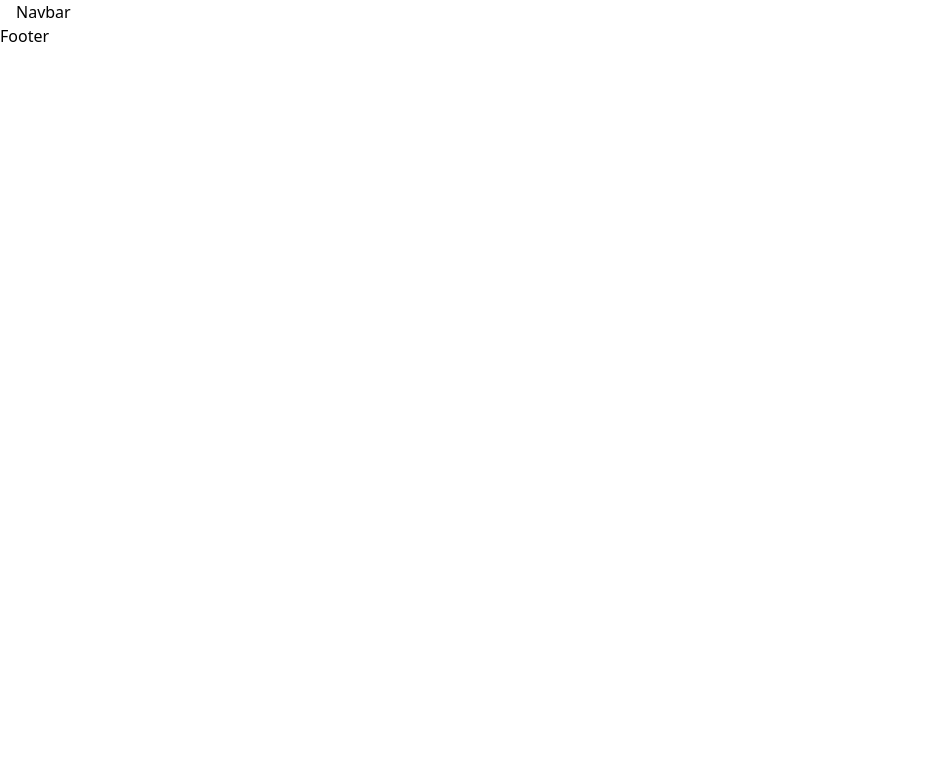
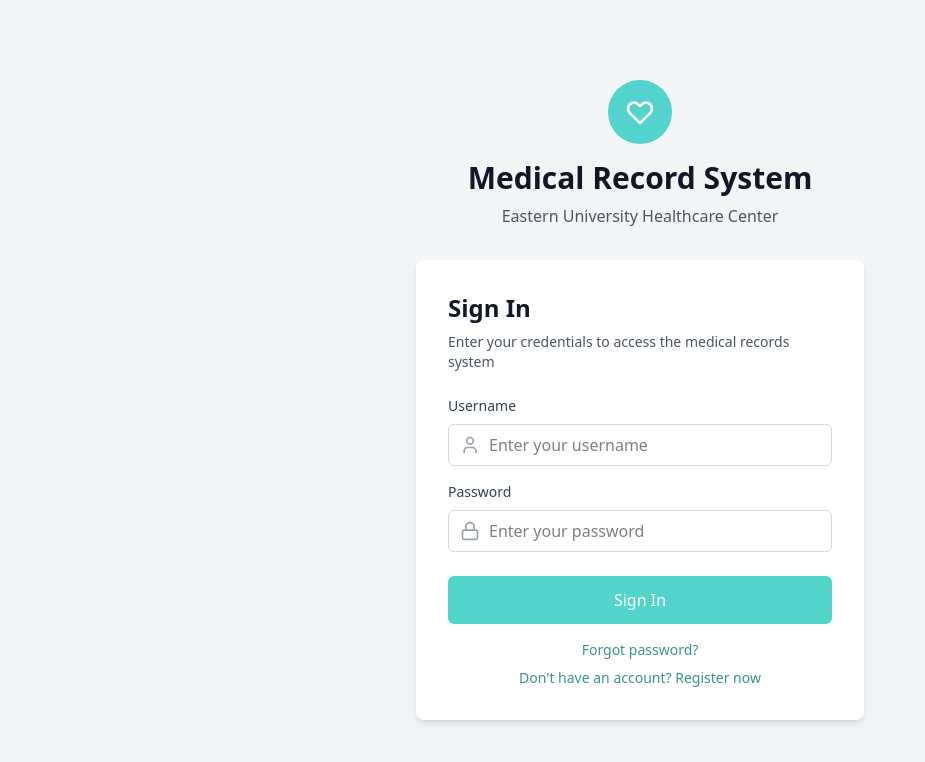
Before and after one commit to Community-Project-Group-01/PRMS, a React (Vite) app in the folder client/: page / in a window 1280 px wide. Shown: the top 762 px of the page, without its empty margins (0-925 px from the left). Built offline with nearby package versions, Linux system fonts and the light colour scheme.

Commit message:
Added local login changes before switching branches

```diff
--- a/client/package.json
+++ b/client/package.json
@@ -12,6 +12,7 @@
   "dependencies": {
     "@tailwindcss/vite": "^4.1.14",
     "axios": "^1.12.2",
+    "lucide-react": "^0.545.0",
     "react": "^19.1.1",
     "react-dom": "^19.1.1",
     "react-icons": "^5.5.0",
@@ -27,6 +28,6 @@
     "eslint-plugin-react-hooks": "^5.2.0",
     "eslint-plugin-react-refresh": "^0.4.20",
     "globals": "^16.4.0",
-    "vite": "^7.1.7"
+    "vite": "^7.1.9"
   }
 }
--- a/client/src/App.jsx
+++ b/client/src/App.jsx
@@ -1,16 +1,10 @@
-import React from "react";
-import Navbar from "./components/common/Navbar";
-import Footer from "./components/common/Footer";
+import Login from "./components/pages/Login";
 
-const App = () => {
+function App() {
   return (
-    <div>
-      <div className="max-w-7xl mx-auto px-4">
-        <Navbar />
-      </div>
-      <Footer />
+    <div className="App">
+      <Login />
     </div>
   );
-};
-
+}
 export default App;
--- /dev/null
+++ b/client/src/components/pages/Login.jsx
@@ -0,0 +1,128 @@
+import React, { useState } from 'react';
+import { Lock, User } from 'lucide-react';
+
+export default function Login() {
+  const [username, setUsername] = useState('');
+  const [password, setPassword] = useState('');
+
+  const handleSubmit = (e) => {
+    e.preventDefault();
+    console.log('Login attempt:', { username, password });
+  };
+
+  return (
+    <div className="min-h-screen flex items-center justify-center" style={{ backgroundColor: '#f3f4f6' }}>
+      <div className="w-full max-w-md">
+        {/* Header */}
+        <div className="text-center mb-8">
+          <div className="inline-flex items-center justify-center w-16 h-16 rounded-full mb-4" style={{ backgroundColor: '#52d4cb' }}>
+            <svg
+              className="w-8 h-8 text-white"
+              fill="none"
+              stroke="currentColor"
+              viewBox="0 0 24 24"
+            >
+              <path
+                strokeLinecap="round"
+                strokeLinejoin="round"
+                strokeWidth={2}
+                d="M4.318 6.318a4.5 4.5 0 000 6.364L12 20.364l7.682-7.682a4.5 4.5 0 00-6.364-6.364L12 7.636l-1.318-1.318a4.5 4.5 0 00-6.364 0z"
+              />
+            </svg>
+          </div>
+          <h1 className="text-3xl font-bold text-gray-900 mb-2">Medical Record System</h1>
+          <p className="text-gray-600">Eastern University Healthcare Center</p>
+        </div>
+
+        {/* Login Form */}
+        <div className="bg-white rounded-lg shadow-md p-8">
+          <div className="mb-6">
+            <h2 className="text-2xl font-semibold text-gray-900 mb-2">Sign In</h2>
+            <p className="text-gray-600 text-sm">Enter your credentials to access the medical records system</p>
+          </div>
+
+          <form onSubmit={handleSubmit}>
+            {/* Username Field */}
+            <div className="mb-4">
+              <label className="block text-gray-700 text-sm font-medium mb-2" htmlFor="username">
+                Username
+              </label>
+              <div className="relative">
+                <div className="absolute inset-y-0 left-0 pl-3 flex items-center pointer-events-none">
+                  <User className="h-5 w-5 text-gray-400" />
+                </div>
+                <input
+                  id="username"
+                  type="text"
+                  value={username}
+                  onChange={(e) => setUsername(e.target.value)}
+                  className="w-full pl-10 pr-3 py-2 border border-gray-300 rounded-md focus:outline-none focus:ring-2 focus:border-transparent"
+                  style={{ focusRing: '2px solid #52d4cb' }}
+                  onFocus={(e) => e.target.style.borderColor = '#52d4cb'}
+                  onBlur={(e) => e.target.style.borderColor = '#d1d5db'}
+                  placeholder="Enter your username"
+                />
+              </div>
+            </div>
+
+            {/* Password Field */}
+            <div className="mb-6">
+              <label className="block text-gray-700 text-sm font-medium mb-2" htmlFor="password">
+                Password
+              </label>
+              <div className="relative">
+                <div className="absolute inset-y-0 left-0 pl-3 flex items-center pointer-events-none">
+                  <Lock className="h-5 w-5 text-gray-400" />
+                </div>
+                <input
+                  id="password"
+                  type="password"
+                  value={password}
+                  onChange={(e) => setPassword(e.target.value)}
+                  className="w-full pl-10 pr-3 py-2 border border-gray-300 rounded-md focus:outline-none focus:ring-2 focus:border-transparent"
+                  onFocus={(e) => e.target.style.borderColor = '#52d4cb'}
+                  onBlur={(e) => e.target.style.borderColor = '#d1d5db'}
+                  placeholder="Enter your password"
+                />
+              </div>
+            </div>
+
+            {/* Sign In Button */}
+            <button
+              type="submit"
+              className="w-full text-white font-medium py-3 rounded-md transition-colors duration-200"
+              style={{ backgroundColor: '#52d4cb' }}
+              onMouseEnter={(e) => e.target.style.backgroundColor = '#399491'}
+              onMouseLeave={(e) => e.target.style.backgroundColor = '#52d4cb'}
+            >
+              Sign In
+            </button>
+          </form>
+
+          {/* Forgot Password & Register */}
+          <div className="mt-4 text-center space-y-2">
+            <a
+              href="#"
+              className="text-sm transition-colors duration-200 block"
+              style={{ color: '#399491' }}
+              onMouseEnter={(e) => e.target.style.color = '#52d4cb'}
+              onMouseLeave={(e) => e.target.style.color = '#399491'}
+            >
+              Forgot password?
+            </a>
+
+            <a
+              href="#"
+              className="text-sm font-medium transition-colors duration-200 block"
+              style={{ color: '#399491' }}
+              onMouseEnter={(e) => e.target.style.color = '#52d4cb'}
+              onMouseLeave={(e) => e.target.style.color = '#399491'}
+            >
+              Don't have an account? Register now
+            </a>
+          </div>
+        </div>
+      </div>
+    </div>
+  );
+}
```
Also changed, not shown: 1 other file (tests, documents, lock files or other folders).
